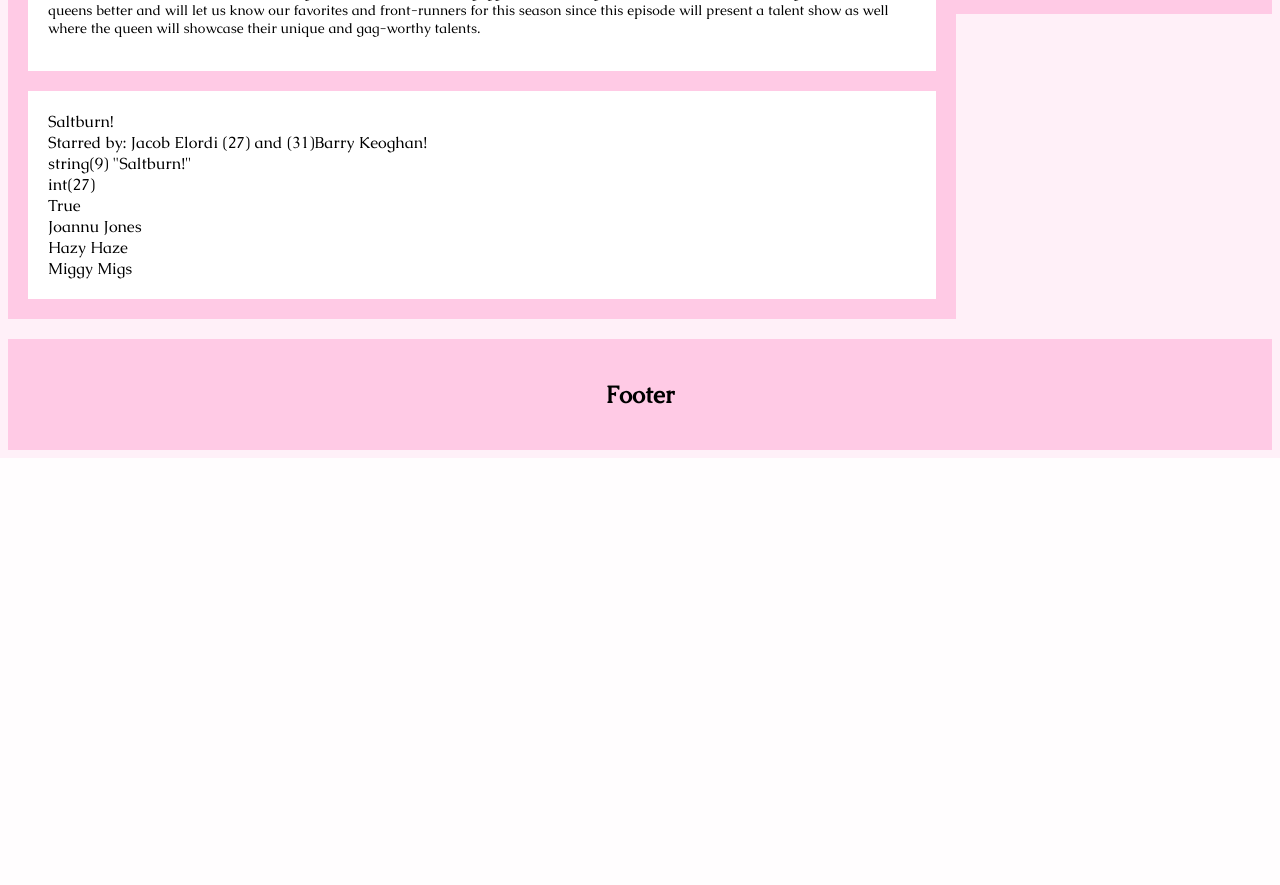
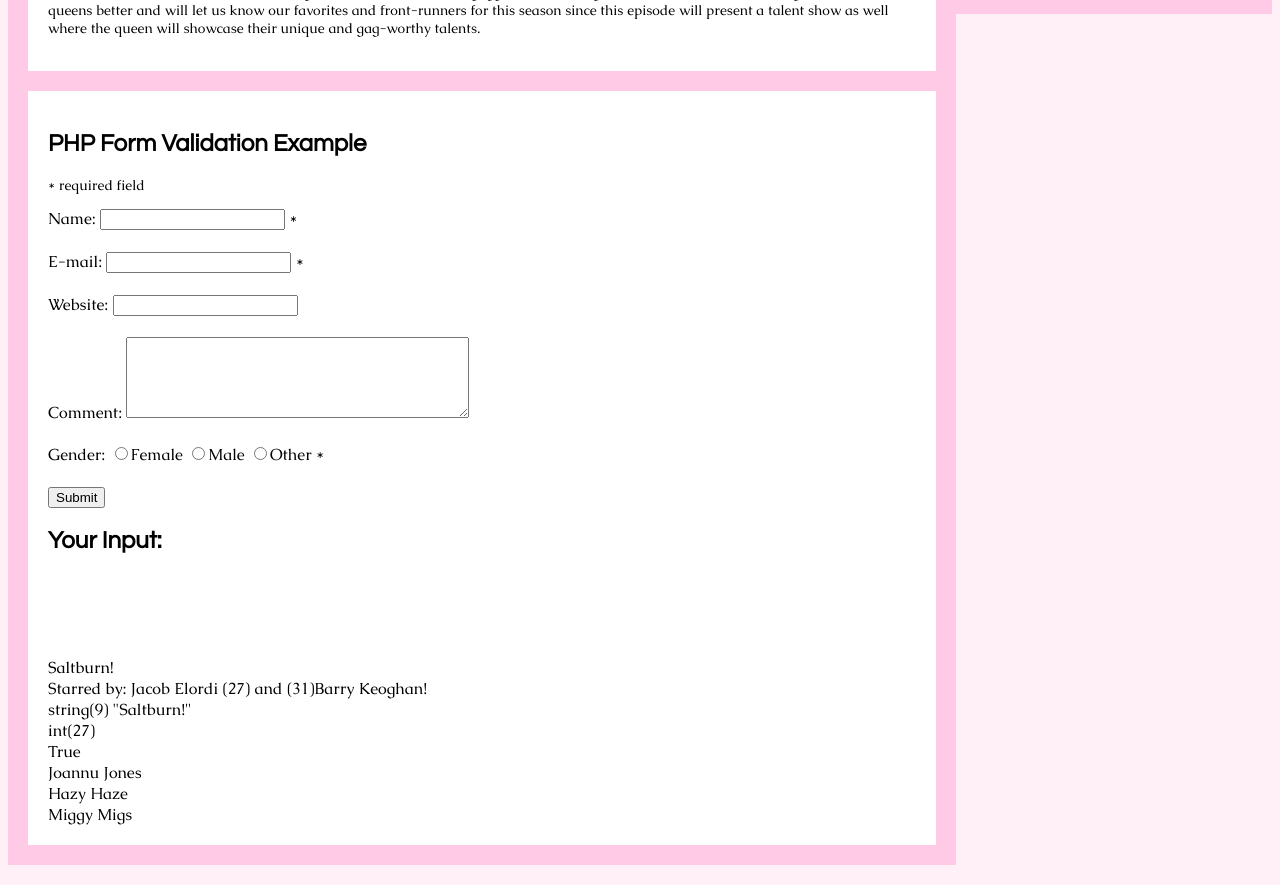
Before and after one commit to Miguel-Moldez/lab2, a PHP site: page / in a window 1280 px wide. Shown: the part 1978-2863 px from the top of the page. Before the commit the page ends 2436 px from the top, so only its background shows below. Run offline with PHP 8.4, Linux system fonts and the light colour scheme.

Commit message:
Added validation form in index.php

```diff
--- a/week8/index.php
+++ b/week8/index.php
@@ -286,6 +286,98 @@
       <p>In this comming Friday, January 12, 2024, the second episode will air live on televisions and will present the second part of the premiere which will also introduce us the following 7 casts and will leave us gagged and wanting for more as well. We will also get to know the queens better and will let us know our favorites and front-runners for this season since this episode will present a talent show as well where the queen will showcase their unique and gag-worthy talents.</p>
     </div>
     <div class="card">
+            <?php
+      // define variables and set to empty values
+      $nameErr = $emailErr = $genderErr = $websiteErr = "";
+      $name = $email = $gender = $comment = $website = "";
+
+      if ($_SERVER["REQUEST_METHOD"] == "POST") {
+        if (empty($_POST["name"])) {
+          $nameErr = "Name is required";
+        } else {
+          $name = test_input($_POST["name"]);
+          // check if name only contains letters and whitespace
+          if (!preg_match("/^[a-zA-Z-' ]*$/",$name)) {
+            $nameErr = "Only letters and white space allowed";
+          }
+        }
+
+        if (empty($_POST["email"])) {
+          $emailErr = "Email is required";
+        } else {
+          $email = test_input($_POST["email"]);
+          // check if e-mail address is well-formed
+          if (!filter_var($email, FILTER_VALIDATE_EMAIL)) {
+            $emailErr = "Invalid email format";
+          }
+        }
+
+        if (empty($_POST["website"])) {
+          $website = "";
+        } else {
+          $website = test_input($_POST["website"]);
+          // check if URL address syntax is valid (this regular expression also allows dashes in the URL)
+          if (!preg_match("/\b(?:(?:https?|ftp):\/\/|www\.)[-a-z0-9+&@#\/%?=~_|!:,.;]*[-a-z0-9+&@#\/%=~_|]/i",$website)) {
+            $websiteErr = "Invalid URL";
+          }
+        }
+
+        if (empty($_POST["comment"])) {
+          $comment = "";
+        } else {
+          $comment = test_input($_POST["comment"]);
+        }
+
+        if (empty($_POST["gender"])) {
+          $genderErr = "Gender is required";
+        } else {
+          $gender = test_input($_POST["gender"]);
+        }
+      }
+
+      function test_input($data) {
+        $data = trim($data);
+        $data = stripslashes($data);
+        $data = htmlspecialchars($data);
+        return $data;
+      }
+      ?>
+
+      <h2>PHP Form Validation Example</h2>
+      <p><span class="error">* required field</span></p>
+      <form method="post" action="<?php echo htmlspecialchars($_SERVER["PHP_SELF"]);?>">
+        Name: <input type="text" name="name" value="<?php echo $name;?>">
+        <span class="error">* <?php echo $nameErr;?></span>
+        <br><br>
+        E-mail: <input type="text" name="email" value="<?php echo $email;?>">
+        <span class="error">* <?php echo $emailErr;?></span>
+        <br><br>
+        Website: <input type="text" name="website" value="<?php echo $website;?>">
+        <span class="error"><?php echo $websiteErr;?></span>
+        <br><br>
+        Comment: <textarea name="comment" rows="5" cols="40"><?php echo $comment;?></textarea>
+        <br><br>
+        Gender:
+        <input type="radio" name="gender" <?php if (isset($gender) && $gender=="female") echo "checked";?> value="female">Female
+        <input type="radio" name="gender" <?php if (isset($gender) && $gender=="male") echo "checked";?> value="male">Male
+        <input type="radio" name="gender" <?php if (isset($gender) && $gender=="other") echo "checked";?> value="other">Other
+        <span class="error">* <?php echo $genderErr;?></span>
+        <br><br>
+        <input type="submit" name="submit" value="Submit">
+      </form>
+
+      <?php
+      echo "<h2>Your Input:</h2>";
+      echo $name;
+      echo "<br>";
+      echo $email;
+      echo "<br>";
+      echo $website;
+      echo "<br>";
+      echo $comment;
+      echo "<br>";
+      echo $gender;
+      ?>
 
       <?php
         $txt1 = "Saltburn!";
@@ -319,8 +411,6 @@
           echo "$friend <br>";
         }
         ?>
-
-
     </div>
   </div>
   <div class="rightcolumn">
```
